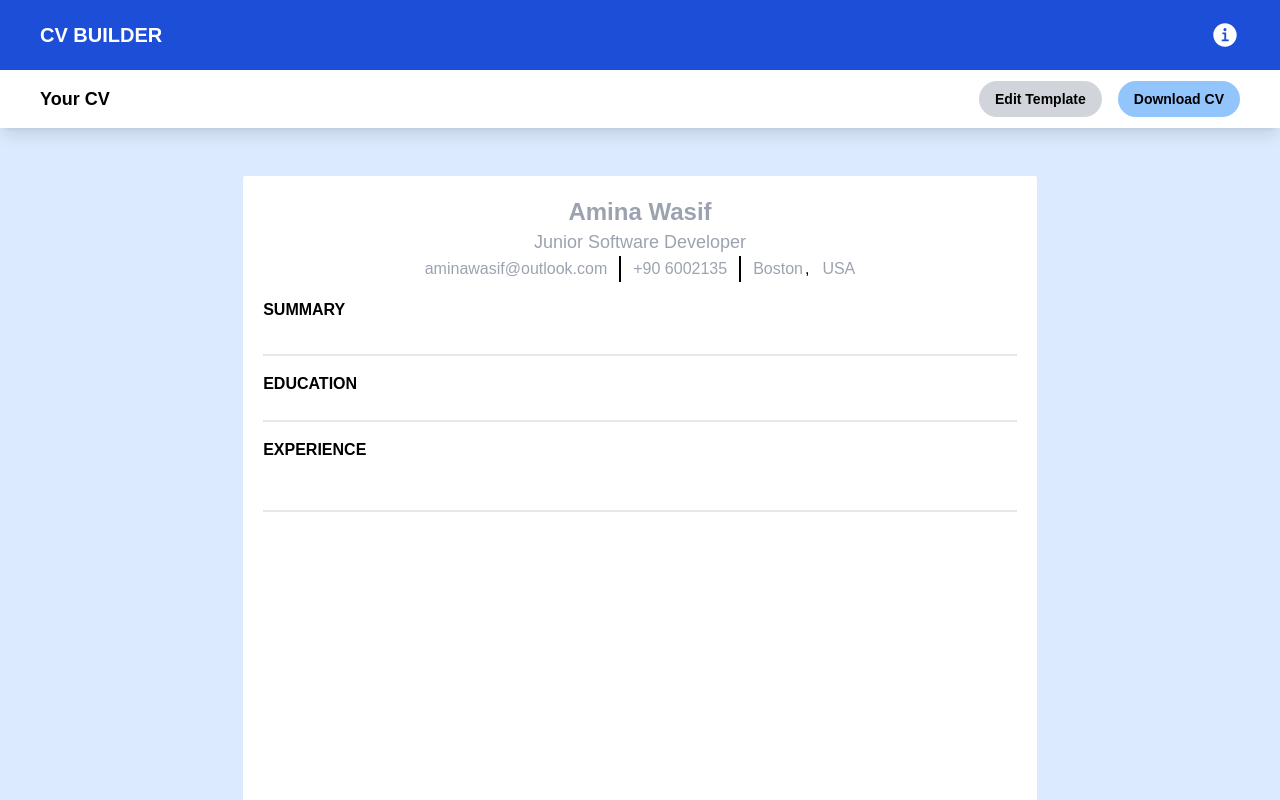
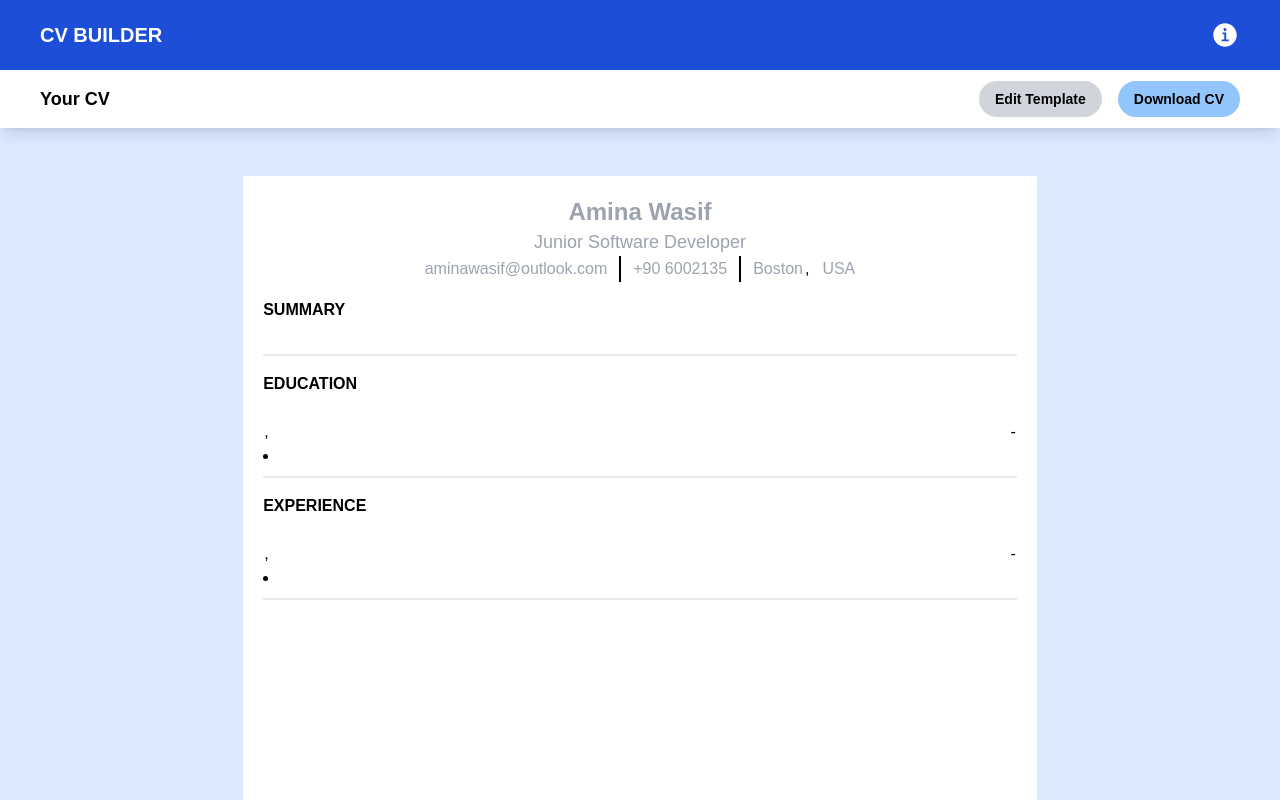
Before and after one commit to AW-2021/CV-Application, a React (Vite) app: page / in a window 1280 px wide. Shown: the top 800 px of the page. Built offline with nearby package versions, Linux system fonts and the light colour scheme.

Commit message:
Modified Education.jsx and Experience.jsx components

```diff
--- a/src/components/Education.jsx
+++ b/src/components/Education.jsx
@@ -1,9 +1,10 @@
 
 const Education = ({ disabledVal, inputs, handleChange, newEduDesc, setNewEduDesc }) => {
   return (
-    <fieldset className="border-b-2" disabled={disabledVal}>
+    <fieldset className="border-b-2 pb-2" disabled={disabledVal}>
       <legend className="font-bold">EDUCATION</legend>
       {/* Every new education field is a separate component */}
+      <div className="w-full flex justify-between">
         <input
           name="educationInstitute"
           value={inputs.educationInstitute}
@@ -14,38 +15,52 @@ const Education = ({ disabledVal, inputs, handleChange, newEduDesc, setNewEduDes
           value={inputs.educationLocation}
           onChange={handleChange}
         />
+      </div>
+      <div className="w-full flex justify-between">
+        <div>
           <input
             name="educationDegree"
             value={inputs.educationDegree}
             onChange={handleChange}
-      />
+          />,
           <input
             name="educationGrade"
             value={inputs.educationGrade}
             onChange={handleChange}
           />
+        </div>
+
+        <div>
           <input
             name="eduStartDate"
             value={inputs.eduStartDate}
             onChange={handleChange}
-      />
+          /> -
           <input
             name="eduEndDate"
             value={inputs.eduEndDate}
             onChange={handleChange}
           />
+        </div>
+      </div>
+
+      <ul className="list-inside list-disc w-full">
+        {
+          inputs.eduDescList?.map((desc) => (
+              <li key={desc.id}>{desc.text}</li>
+          ))
+        }
+        <li>
           <input
             name="eduDescList"
             value={newEduDesc}
             onChange={(e) => setNewEduDesc(e.target.value)}
             onKeyDown={handleChange}
-        className="focus:bg-gray-200"
+            className="w-11/12 focus:p-2"
           />
-      <ul className="list-inside list-disc">
-        {/* {inputs.eduDescList?.map((desc) => (
-              <li key={desc.id}>{desc.text}</li>
-            ))} */}
+        </li>
       </ul>
+
     </fieldset>
   );
 };
--- a/src/components/Experience.jsx
+++ b/src/components/Experience.jsx
@@ -6,9 +6,10 @@ const Experience = ({
   setNewExpDesc,
 }) => {
   return (
-    <fieldset className="border-b-2" disabled={disabledVal}>
+    <fieldset className="border-b-2 pb-2" disabled={disabledVal}>
       {/* Every new experience field is a separate component */}
       <legend className="font-bold">EXPERIENCE</legend>
+      <div className="w-full flex justify-between">
         <input
           name="companyName"
           value={inputs.companyName}
@@ -19,37 +20,54 @@ const Experience = ({
           value={inputs.companyLocation}
           onChange={handleChange}
         />
+      </div>
+
+      <div className="w-full flex justify-between">
+        <div>
           <input
             name="companyRole"
             value={inputs.companyRole}
             onChange={handleChange}
           />
+          ,
           <input
             name="jobType"
             value={inputs.jobType}
-        onChange={handleChange} />
+            onChange={handleChange}
+          />
+        </div>
+
+        <div>
           <input
             name="expStartDate"
             value={inputs.expStartDate}
             onChange={handleChange}
           />
+          -
           <input
             id="expEndDate"
             value={inputs.expEndDate}
             onChange={handleChange}
           />
+        </div>
+      </div>
+
       <ul className="list-inside list-disc">
-        {/* {expDescList.map((desc) => (
+        {
+          inputs.expDescList.map((desc) => (
               <li key={desc.id}>{desc.text}</li>
-            ))} */}
-      </ul>
+          ))
+        }
+        <li>
           <input
             name="expDescList"
             value={newExpDesc}
             onChange={(e) => setNewExpDesc(e.target.value)}
             onKeyDown={handleChange}
-        className="focus:bg-gray-200"
+            className="w-11/12 focus:p-2"
           />
+        </li>
+      </ul>
     </fieldset>
   );
 };
```
Lines whose indentation alone changed are shown as unchanged.
